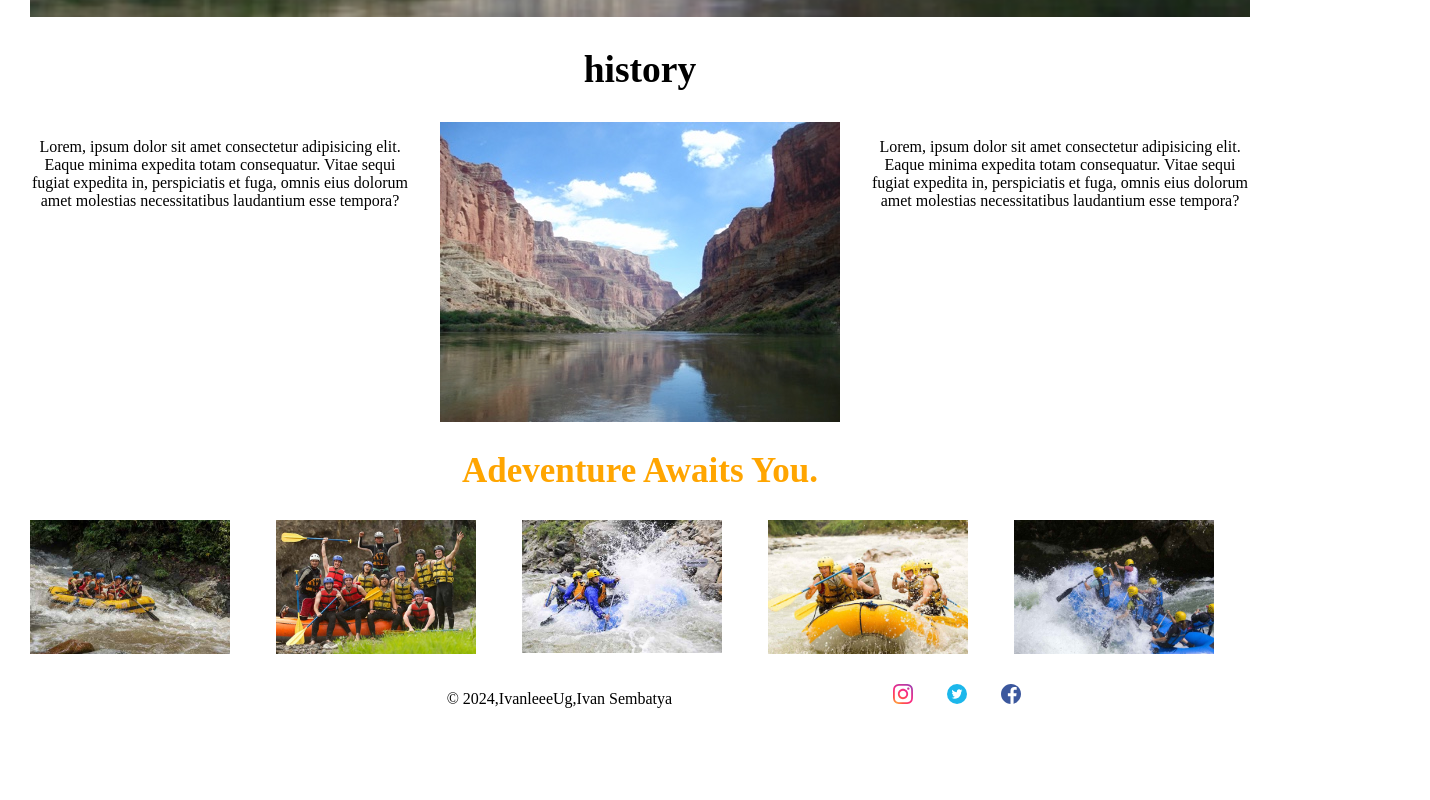
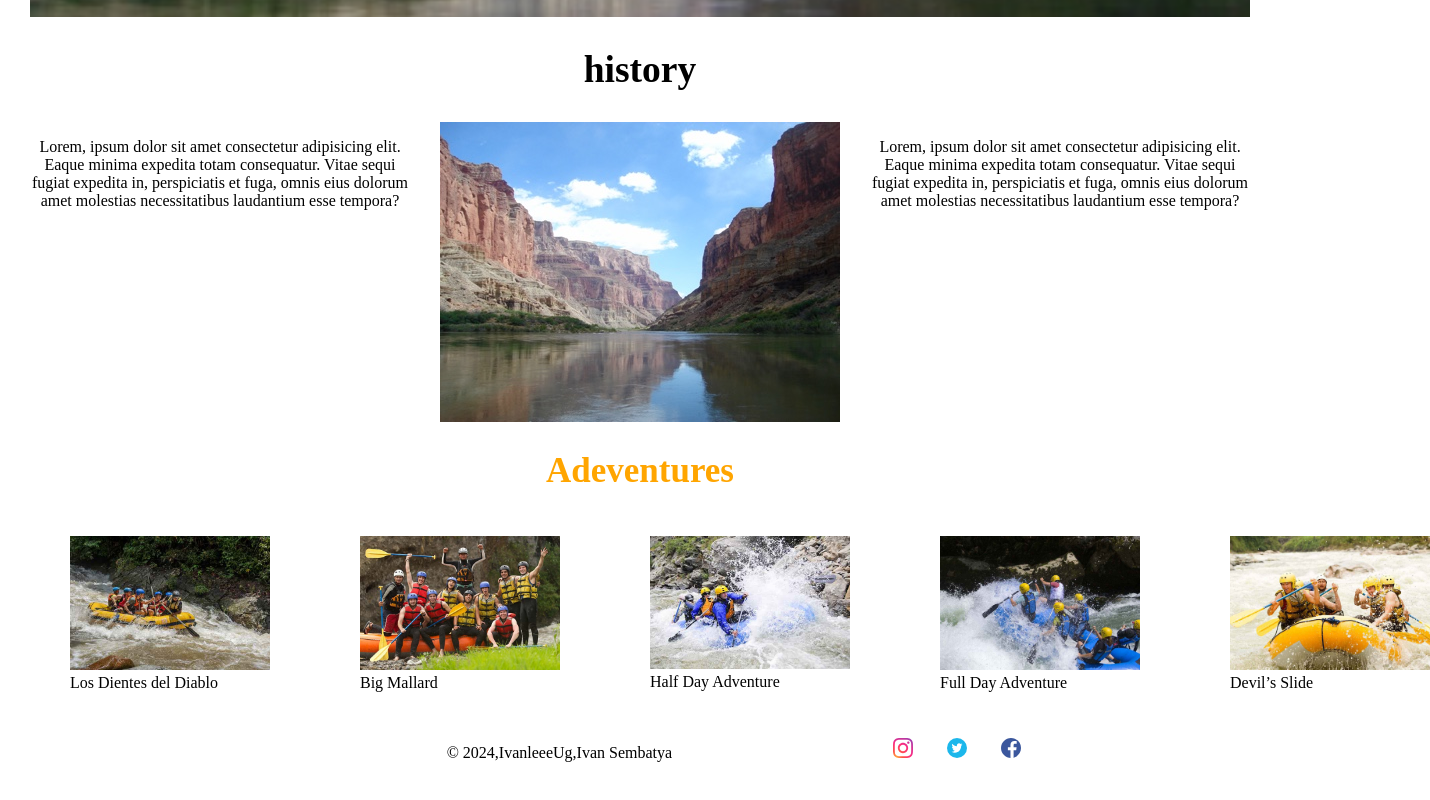
Before and after one commit to Sembatya2020/wdd130, a plain HTML site: page wwr/about.html in a window 1280 px wide. Shown: the part 561-1361 px from the top of the page, 1430 px wide, since content can reach past the window. Before the commit the page ends 1315 px from the top, so only its background shows below. Drawn offline with Linux system fonts and the light colour scheme.

Commit message:
final work2

```diff
--- a/wwr/about.html
+++ b/wwr/about.html
@@ -14,7 +14,7 @@
         rel="stylesheet">
 
     <link rel="stylesheet" href="styles/rafting.css">
-    <title>Rafting Company</title>
+    <title>Rafting Company | About us</title>
 </head>
 
 <body>
@@ -65,18 +65,34 @@
                     laudantium esse tempora?</p>
             </div>
         </section>
-        <section class="advent">
+        <section class="adventures">
             <div class="heading-2">
-                <h2>Adeventure Awaits You.</h2>
+                <h2>Adeventures</h2>
             </div>
-            <div class="gallary">
-                <img src="images/1.jpg" alt="">
-                <img src="images/2.jpg" alt="">
-                <img src="images/3.jpg" alt="">
-                <img src="images/4.jpg" alt="">
-                <img src="images/5.jpg" alt="">
-            </div>
+         <div class="gallary">
+            <figure>
+                <img src="images/1.jpg" alt="Los Dientes del Diablo">
+                <figcaption>Los Dientes del Diablo</figcaption>
+            </figure>
+            <figure>
+                <img src="images/2.jpg" alt="Big Mallard">
+                <figcaption>Big Mallard</figcaption>
+            </figure>
+            <figure>
+                <img src="images/3.jpg" alt="Half Day Adventure">
+                <figcaption>Half Day Adventure</figcaption>
+            </figure>
+            <figure>
+                <img src="images/5.jpg" alt="Full Day Adventure">
+                <figcaption>Full Day Adventure</figcaption>
+            </figure>
+            <figure>
+                <img src="images/4.jpg" alt="Devil’s Slide">
+                <figcaption>Devil’s Slide</figcaption>
+            </figure>
+         </div>
         </section>
+
     </main>
     <footer class="footer">
         <div>
--- a/wwr/styles/rafting.css
+++ b/wwr/styles/rafting.css
@@ -76,7 +76,7 @@ h2{
 }
 
 
-.advent {
+.adventures {
     display: block;
 }
 
@@ -130,6 +130,7 @@ nav a {
 
 }
 
+
 .histry img{
     width: fit-content;
 }
```
